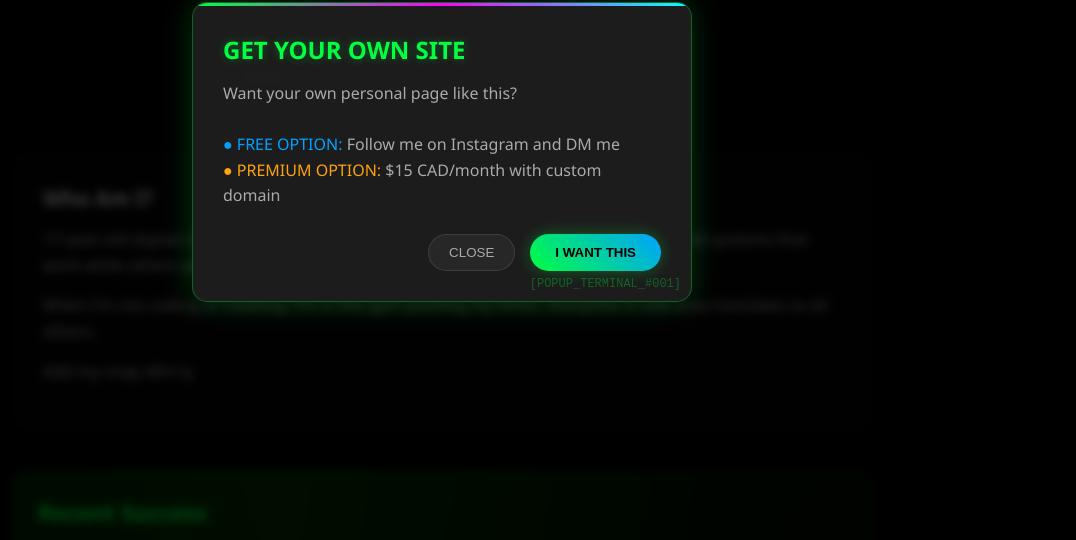
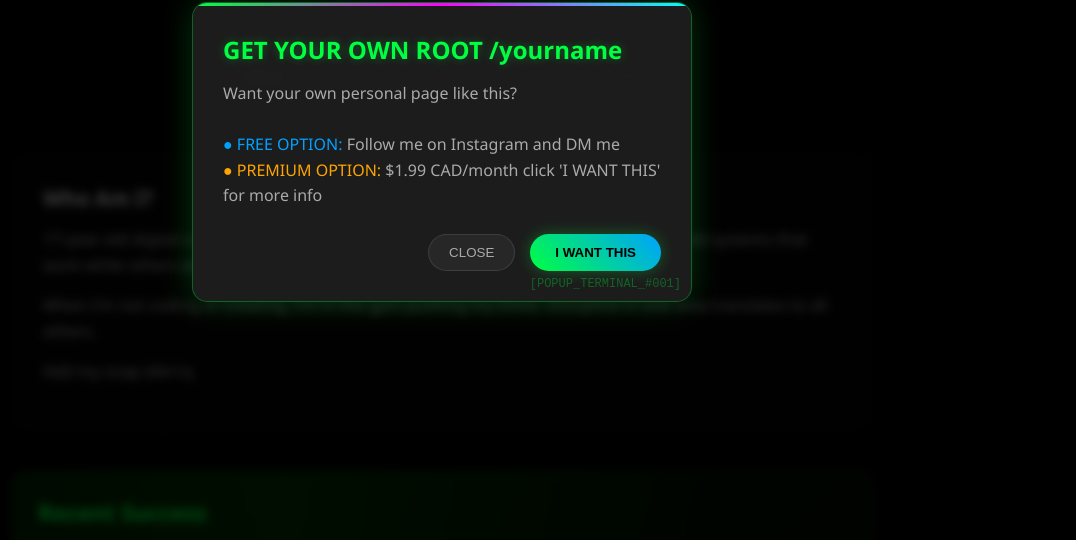
Before and after one commit to qwertzuiop12/danigojak.github.io, a plain HTML site: page index.html in a window 1280 px wide. Shown: the part 248-788 px from the top of the page, without its empty margins (198-1274 px from the left). Drawn offline with Linux system fonts and the light colour scheme; no server answers.

Commit message:
Update index.html

```diff
--- a/index.html
+++ b/index.html
@@ -1013,12 +1013,12 @@
         <div style="background: rgba(30,30,30,0.95); border: 1px solid rgba(0, 255, 65, 0.3); border-radius:15px; padding:30px; max-width:500px; width:90%; box-shadow:0 0 30px rgba(0,255,65,0.2); position:relative; overflow:hidden;">
             <div style="position:absolute; top:0; left:0; width:100%; height:3px; background:linear-gradient(90deg, #00ff41, #ff00ff, #00ffff);"></div>
 
-            <h2 style="color:#00ff41; margin-bottom:15px; font-size:1.5rem; text-shadow:0 0 10px rgba(0,255,65,0.3);">GET YOUR OWN SITE</h2>
+            <h2 style="color:#00ff41; margin-bottom:15px; font-size:1.5rem; text-shadow:0 0 10px rgba(0,255,65,0.3);">GET YOUR OWN ROOT /yourname</h2>
 
             <p style="color:#aaa; line-height:1.6; margin-bottom:20px;">
                 Want your own personal page like this?<br><br>
                 <span style="color:#00a2ff;">● FREE OPTION:</span> Follow me on Instagram and DM me<br>
-                <span style="color:#ffa500;">● PREMIUM OPTION:</span> $15 CAD/month with custom domain
+                <span style="color:#ffa500;">● PREMIUM OPTION:</span> $1.99 CAD/month click 'I WANT THIS' for more info
             </p>
 
             <div style="display:flex; gap:15px; margin-top:25px; justify-content:flex-end;">
```
